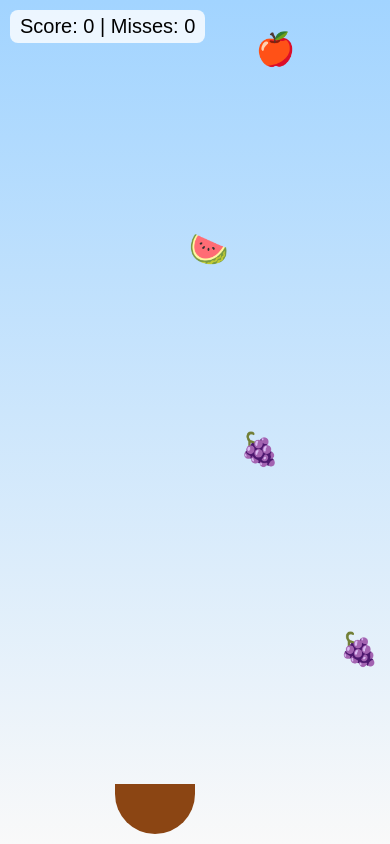
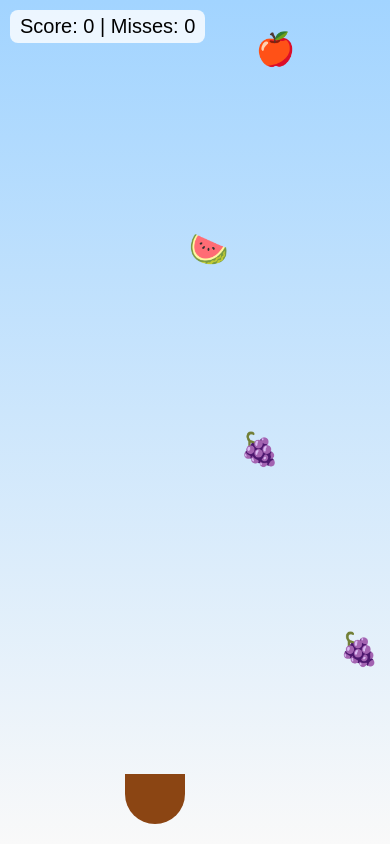
Before and after one commit to BasanagoudPatil/Catch-the-Fruits, a plain HTML site: page index.html in a window 390 px wide. Drawn offline with Linux system fonts and the light colour scheme.

Commit message:
Updated - basket is always visible on phones

```diff
--- a/index.html
+++ b/index.html
@@ -20,14 +20,17 @@
   }
   #basket {
   position: absolute;
-    bottom: 10px;
+  bottom: 20px;            /* keep it above mobile browser bars */
   left: 50%;
   transform: translateX(-50%);
-    width: 80px;
+  width: 15vw;             /* responsive width (15% of screen) */
+  max-width: 100px;        /* don’t get too big */
+  min-width: 60px;         /* don’t get too small */
   height: 50px;
   background: saddlebrown;
   border-radius: 0 0 40px 40px;
 }
+
   .fruit {
     position: absolute;
     font-size: 32px;
@@ -201,8 +204,9 @@ restartBtn.addEventListener("click", () => {
 
 window.addEventListener("resize", () => {
   if (basketX > window.innerWidth - basket.offsetWidth) {
-    basketX = window.innerWidth - basket.offsetWidth;
+    basketX = Math.min(window.innerWidth - basket.offsetWidth, Math.max(0, basketX));
 basket.style.left = basketX + "px";
+
   }
 });
 
```
Lines whose indentation alone changed are shown as unchanged.
